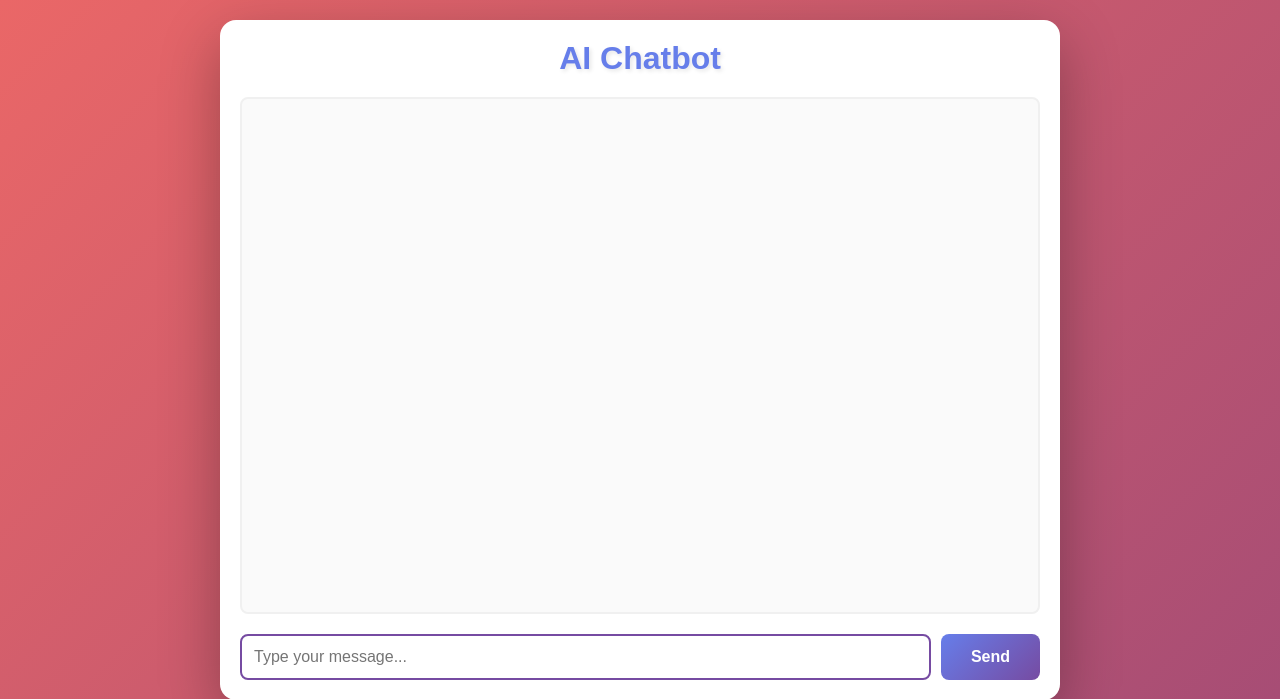
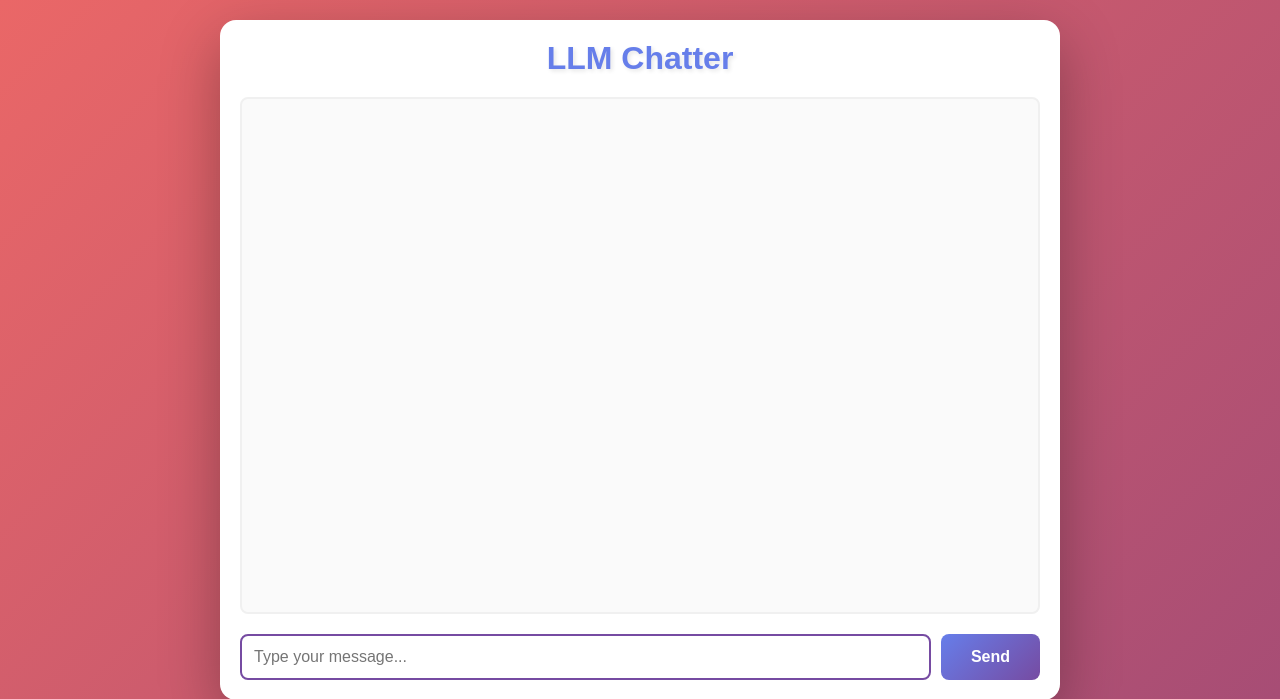
Before and after one commit to bkoz/simple_web_server, a Flask app: page / in a window 1280 px wide. Shown: the top 699 px of the page. Run offline with Flask 3, Linux system fonts and the light colour scheme.

Commit message:
changed default model

```diff
--- a/app.py
+++ b/app.py
@@ -11,7 +11,7 @@ app = Flask(__name__)
 # Get LLM configuration from environment variables
 LLM_API_KEY = os.getenv('LLM_API_KEY')
 LLM_URL = os.getenv('LLM_URL', 'http://localhost:11434/v1')
-LLM_MODEL = os.getenv('LLM_MODEL', 'qwen3.5-2b')
+LLM_MODEL = os.getenv('LLM_MODEL', 'qwen3.5-4b')
 
 print(f"LLM Configuration:")
 print(f"  LLM_URL: {LLM_URL}")
--- a/templates/index.html
+++ b/templates/index.html
@@ -3,7 +3,7 @@
 <head>
     <meta charset='UTF-8'>
     <meta name='viewport' content='width=device-width, initial-scale=1.0'>
-    <title>AI Chatbot</title>
+    <title>LLM Chatter</title>
     <style>
         body {
             font-family: Arial, sans-serif;
@@ -106,7 +106,7 @@
 </head>
 <body>
     <div class='container'>
-        <h1>AI Chatbot</h1>
+        <h1>LLM Chatter</h1>
         <div id='chat-container'></div>
         <div id='input-container'>
             <input type='text' id='message-input' placeholder='Type your message...' autocomplete='off'>
```
